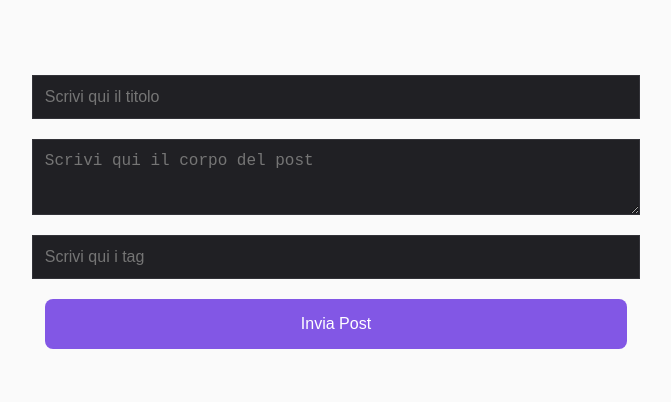
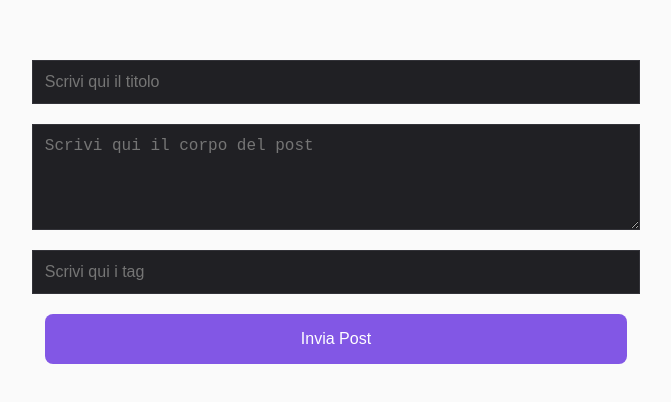
Before and after one commit to tasuboyz/Posting-Web-App, a React (Vite) app: page / in a window 1280 px wide. Shown: the part 220-622 px from the top of the page, without its empty margins (304-975 px from the left). Built offline with nearby package versions, Linux system fonts and the light colour scheme.

Commit message:
Update index.css

```diff
--- a/src/index.css
+++ b/src/index.css
@@ -48,7 +48,7 @@ h1 {
 
 .input-description {
   width: 400px;
-  height: 50px;
+  height: 80px;
   padding: 10px;
   margin-bottom: 10px;
   font-size: 16px;
```
